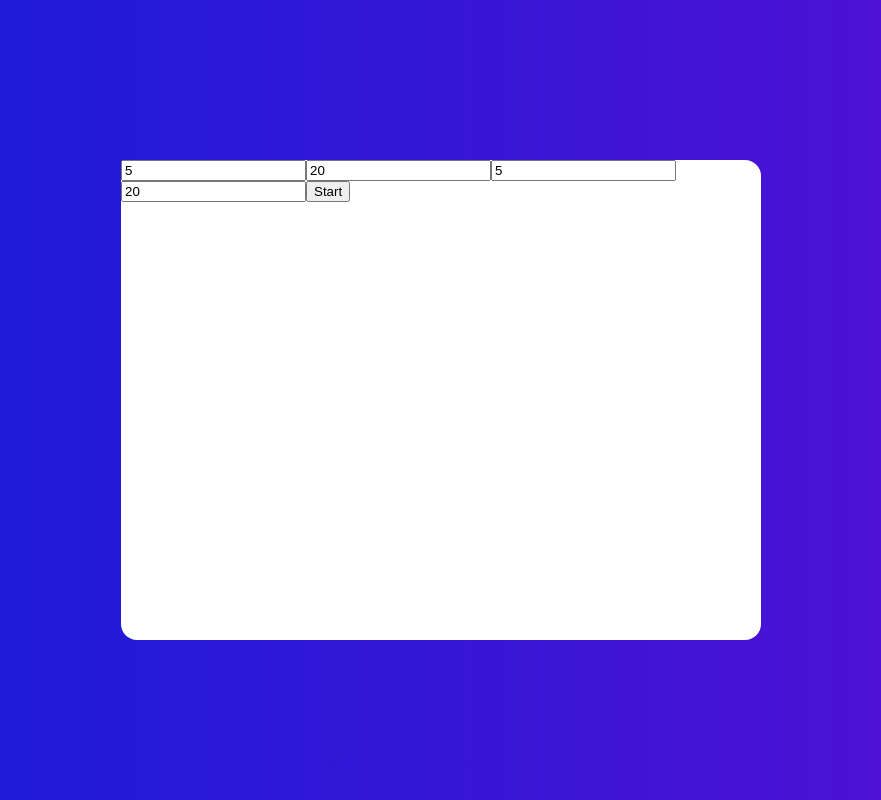
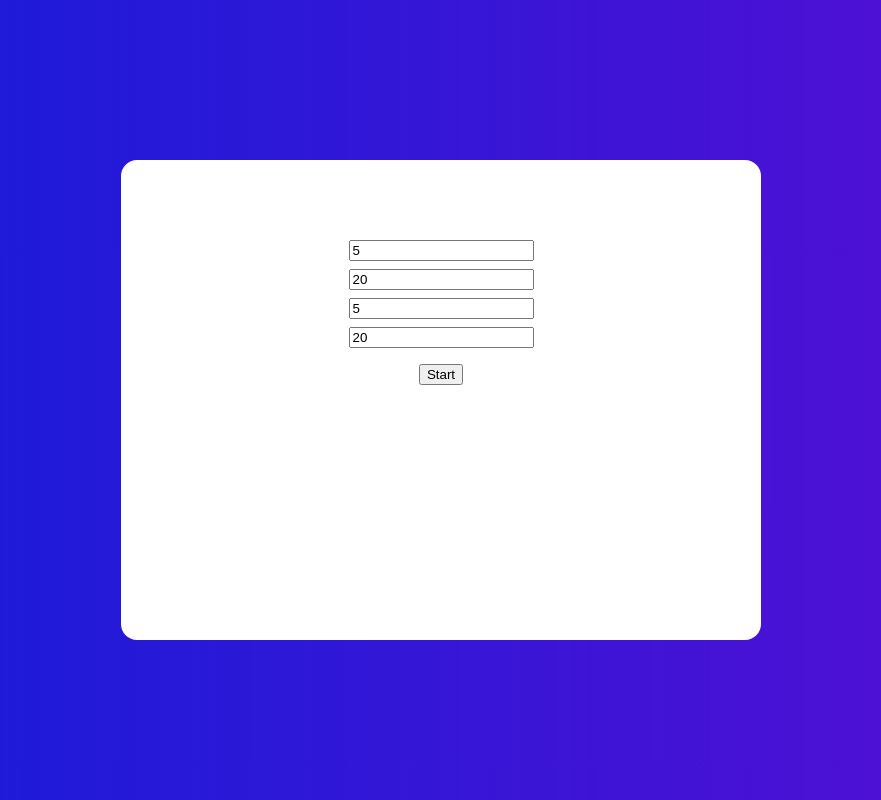
Before and after one commit to ArthurDeveloper/pomodoro-clock, an Angular app: page / in a window 1280 px wide. Shown: the whole page, without its empty margins (199-1080 px from the left). Built offline with nearby package versions, Linux system fonts and the light colour scheme.

Commit message:
feat: Added some margins and alignment to the clock form

```diff
--- a/src/app/clock-form/clock-form.component.html
+++ b/src/app/clock-form/clock-form.component.html
@@ -1,3 +1,21 @@
+<style>
+	form {
+		display: flex;
+		flex-direction: column;
+		align-items: center;
+		padding: 5rem;
+		gap: 0.5rem;
+	}
+
+	input[type="number"] {
+
+	}
+
+	button[type="submit"] {
+		margin-top: 0.5rem;
+	}
+</style>
+
 <form [formGroup]="clockForm">
 	<input type="number" placeholder="Cycle count:" formControlName="cycleCount" />
 	<input type="number" placeholder="Work time: " formControlName="workTime"/>
@@ -20,5 +38,5 @@
 		Final rest time must be between 20 and 60
 	</div>
 
-	<button (click)="startClock()">Start</button>
+	<button type="submit" (click)="startClock()">Start</button>
 </form>
```
